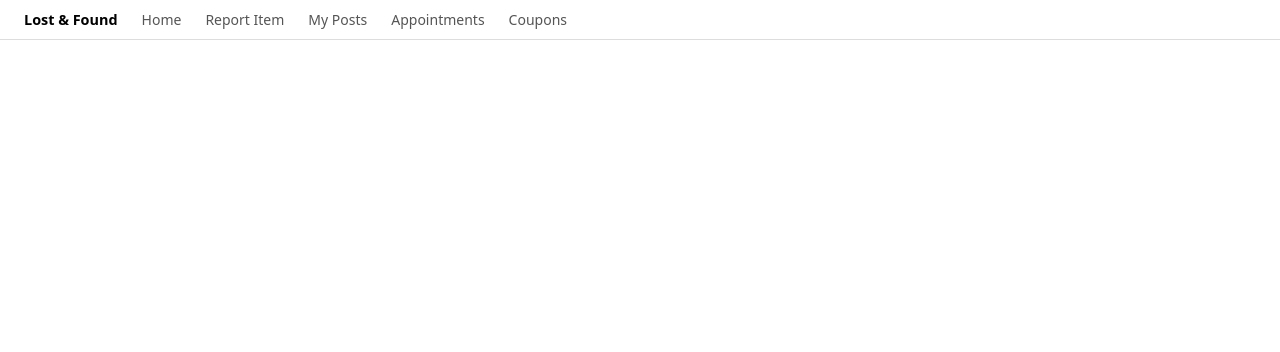
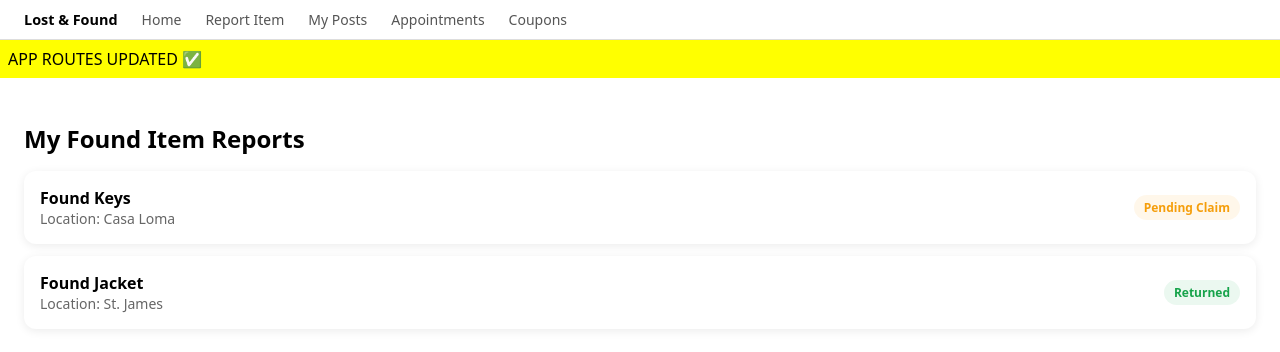
Before and after one commit to jui-wen-chiang/lost-and-found-frontend-GBC, a React (Vite) app: page /dashboard/found in a window 1280 px wide. Shown: the top 352 px of the page. Built offline with nearby package versions, Linux system fonts and the light colour scheme.

Commit message:
Person C - Personal Dashboard (FR-7) completed

```diff
--- a/src/App.jsx
+++ b/src/App.jsx
@@ -11,10 +11,16 @@ import EditPostPage from './pages/EditPostPage'
 import AppointmentsPage from './pages/AppointmentsPage'
 import CouponsPage from './pages/CouponsPage'
 
+// ✅ Added for Personal Dashboard (Person C - FR-7)
+import DashboardHomePage from './pages/DashboardHomePage'
+import MyLostReportsPage from './pages/MyLostReportsPage'
+import MyFoundReportsPage from './pages/MyFoundReportsPage'
+
 function App() {
   return (
     <BrowserRouter>
       <NavBar />
+      <div style={{ padding: 8, background: "yellow" }}>APP ROUTES UPDATED ✅</div>
       <Routes>
         <Route path="/login" element={<LoginPage />} />
         <Route path="/register" element={<RegisterPage />} />
@@ -26,6 +32,9 @@ function App() {
         <Route path="/my-posts/:id/edit" element={<EditPostPage />} />
         <Route path="/appointments" element={<AppointmentsPage />} />
         <Route path="/coupons" element={<CouponsPage />} />
+        <Route path="/dashboard" element={<DashboardHomePage />} />
+        <Route path="/dashboard/lost" element={<MyLostReportsPage />} />
+        <Route path="/dashboard/found" element={<MyFoundReportsPage />} />
       </Routes>
     </BrowserRouter>
   )
--- /dev/null
+++ b/src/pages/DashboardHomePage.jsx
@@ -0,0 +1,40 @@
+import React from "react";
+console.log("DashboardHomePage loaded");
+
+export default function DashboardHomePage() {
+  const stats = [
+    { label: "Total Reports", value: 5 },
+    { label: "In Progress", value: 2 },
+    { label: "Found", value: 1 },
+    { label: "Expired", value: 2 },
+  ];
+
+  return (
+    <div style={{ padding: "24px" }}>
+      <h2 style={{ marginBottom: "16px" }}>Personal Dashboard</h2>
+
+      <div
+        style={{
+          display: "grid",
+          gridTemplateColumns: "repeat(auto-fit, minmax(180px, 1fr))",
+          gap: "16px",
+        }}
+      >
+        {stats.map((s) => (
+          <div
+            key={s.label}
+            style={{
+              background: "#fff",
+              borderRadius: "12px",
+              padding: "16px",
+              boxShadow: "0 2px 10px rgba(0,0,0,0.08)",
+            }}
+          >
+            <div style={{ fontSize: "14px", color: "#666" }}>{s.label}</div>
+            <div style={{ fontSize: "28px", fontWeight: 700 }}>{s.value}</div>
+          </div>
+        ))}
+      </div>
+    </div>
+  );
+}
--- /dev/null
+++ b/src/pages/MyFoundReportsPage.jsx
@@ -0,0 +1,60 @@
+import React from "react";
+
+const foundReports = [
+  { id: 1, title: "Found Keys", location: "Casa Loma", status: "Pending Claim" },
+  { id: 2, title: "Found Jacket", location: "St. James", status: "Returned" },
+];
+
+function StatusTag({ status }) {
+  const color = status === "Returned" ? "#16a34a" : "#f59e0b";
+
+  return (
+    <span
+      style={{
+        padding: "4px 10px",
+        borderRadius: "999px",
+        background: `${color}15`,
+        color,
+        fontWeight: 600,
+        fontSize: "12px",
+      }}
+    >
+      {status}
+    </span>
+  );
+}
+
+// ✅ IMPORTANT: default export
+export default function MyFoundReportsPage() {
+  return (
+    <div style={{ padding: "24px" }}>
+      <h2 style={{ marginBottom: "16px" }}>My Found Item Reports</h2>
+
+      <div style={{ display: "grid", gap: "12px" }}>
+        {foundReports.map((r) => (
+          <div
+            key={r.id}
+            style={{
+              background: "#fff",
+              borderRadius: "12px",
+              padding: "16px",
+              boxShadow: "0 2px 10px rgba(0,0,0,0.08)",
+              display: "flex",
+              justifyContent: "space-between",
+              alignItems: "center",
+            }}
+          >
+            <div>
+              <div style={{ fontWeight: 700 }}>{r.title}</div>
+              <div style={{ color: "#666", fontSize: "14px" }}>
+                Location: {r.location}
+              </div>
+            </div>
+
+            <StatusTag status={r.status} />
+          </div>
+        ))}
+      </div>
+    </div>
+  );
+}
--- /dev/null
+++ b/src/pages/MyLostReportsPage.jsx
@@ -0,0 +1,64 @@
+import React from "react";
+
+const lostReports = [
+  { id: 1, title: "Lost Wallet", location: "Casa Loma", status: "In-progress" },
+  { id: 2, title: "Lost Phone", location: "St. James", status: "Found" },
+  { id: 3, title: "Lost Notebook", location: "Waterfront", status: "Expired" },
+];
+
+function StatusTag({ status }) {
+  let color = "#3b82f6";
+
+  if (status === "Found") color = "#16a34a";
+  if (status === "Expired") color = "#ef4444";
+
+  return (
+    <span
+      style={{
+        padding: "4px 10px",
+        borderRadius: "999px",
+        background: `${color}15`,
+        color,
+        fontWeight: 600,
+        fontSize: "12px",
+      }}
+    >
+      {status}
+    </span>
+  );
+}
+
+// ✅ IMPORTANT: DEFAULT EXPORT
+export default function MyLostReportsPage() {
+  return (
+    <div style={{ padding: "24px" }}>
+      <h2 style={{ marginBottom: "16px" }}>My Lost Item Reports</h2>
+
+      <div style={{ display: "grid", gap: "12px" }}>
+        {lostReports.map((r) => (
+          <div
+            key={r.id}
+            style={{
+              background: "#fff",
+              borderRadius: "12px",
+              padding: "16px",
+              boxShadow: "0 2px 10px rgba(0,0,0,0.08)",
+              display: "flex",
+              justifyContent: "space-between",
+              alignItems: "center",
+            }}
+          >
+            <div>
+              <div style={{ fontWeight: 700 }}>{r.title}</div>
+              <div style={{ color: "#666", fontSize: "14px" }}>
+                Location: {r.location}
+              </div>
+            </div>
+
+            <StatusTag status={r.status} />
+          </div>
+        ))}
+      </div>
+    </div>
+  );
+}
```
